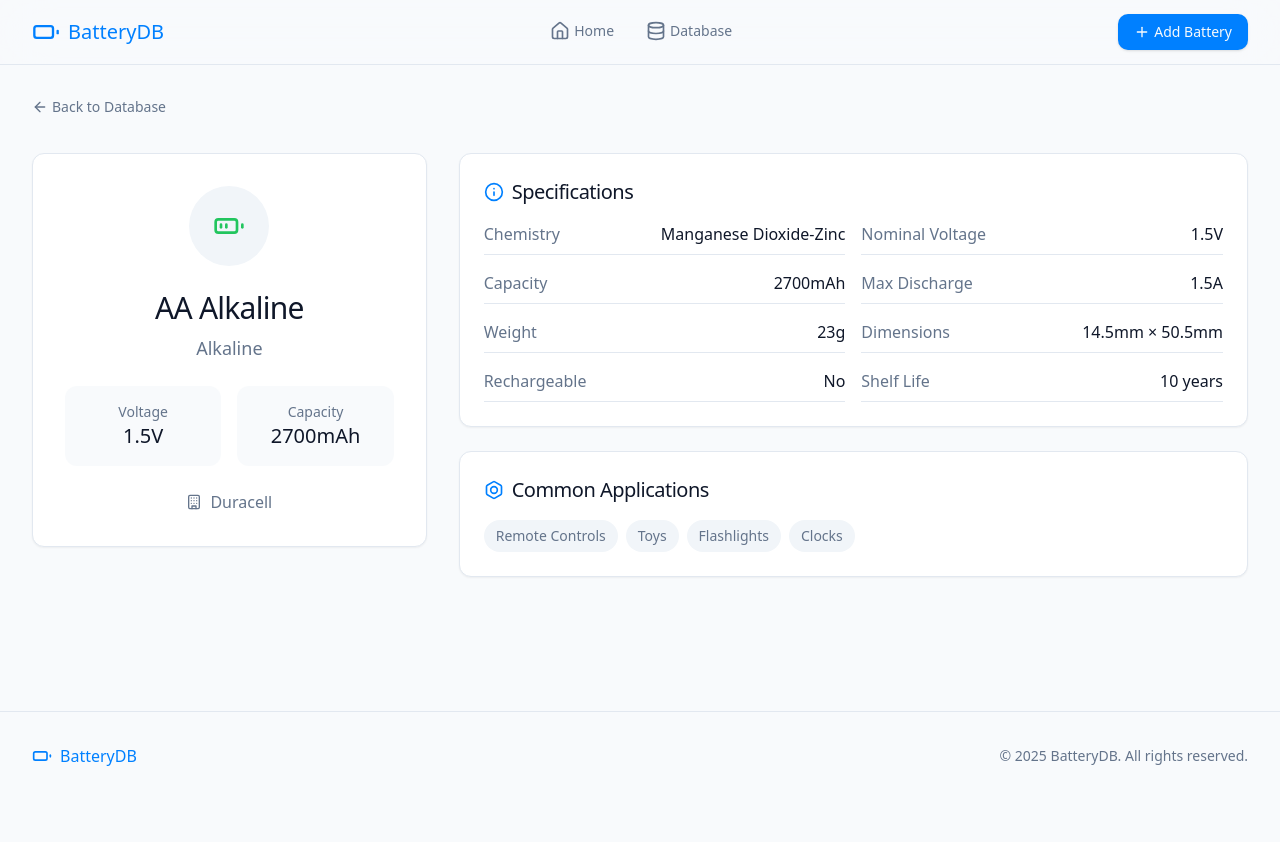
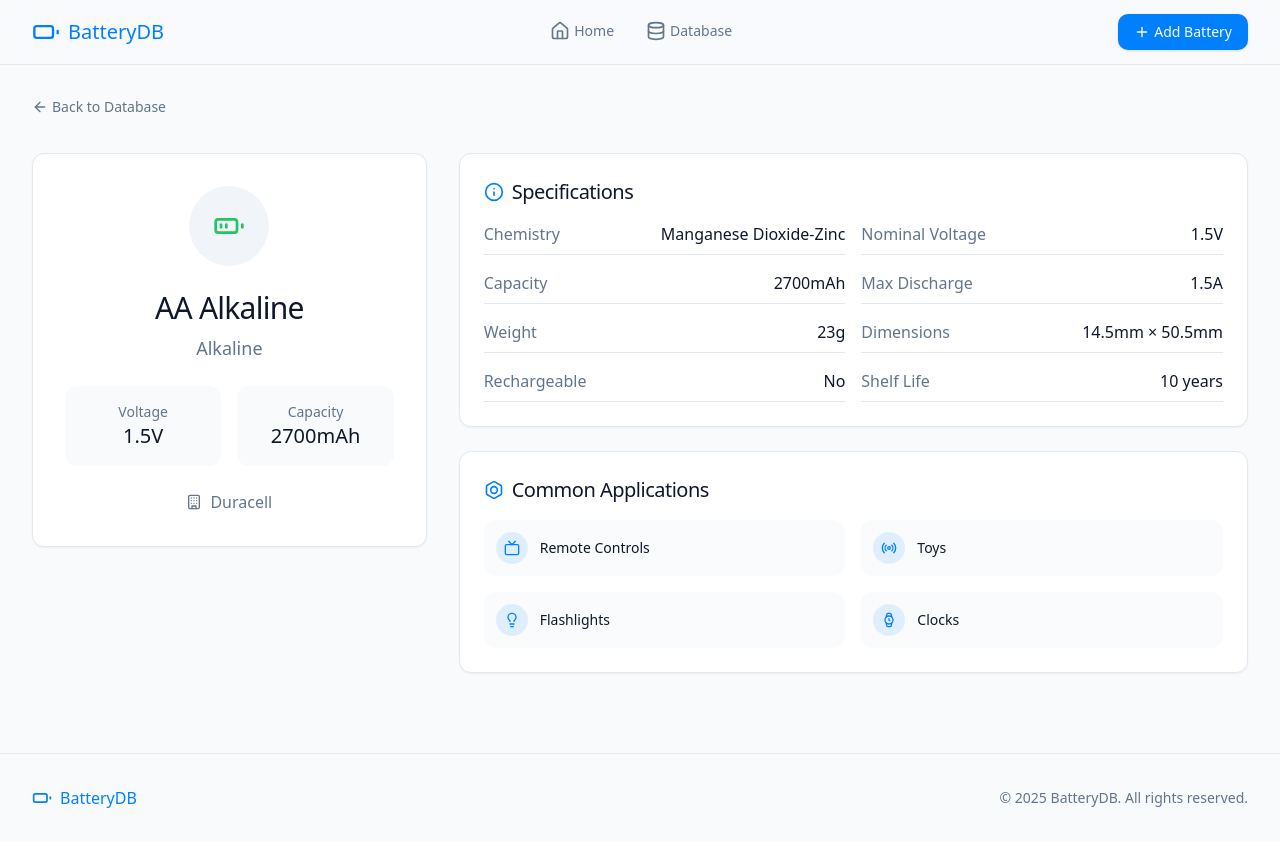
Before and after one commit to abdeoul/battery-keeper-db, a React (Vite) app: page /battery/1 in a window 1280 px wide. Before the commit the page ends 800 px from the top, so only its background shows below. Built offline with nearby package versions, Linux system fonts and the light colour scheme.

Commit message:
Add common application function
This commit adds a function for common application.

```diff
--- a/src/pages/BatteryDetail.tsx
+++ b/src/pages/BatteryDetail.tsx
@@ -1,7 +1,7 @@
 
 import React from 'react';
 import { useParams, Link } from 'react-router-dom';
-import { ArrowLeft, Battery, BatteryFull, BatteryLow, BatteryMedium, Bolt, Building, Info } from 'lucide-react';
+import { ArrowLeft, Battery, BatteryFull, BatteryLow, BatteryMedium, Bolt, Building, Info, Smartphone, Tv, Watch, Camera, Lightbulb, Radio, Car } from 'lucide-react';
 import Header from '@/components/Header';
 import { BatteryType } from '@/components/BatteryCard';
 
@@ -64,6 +64,32 @@ const BATTERY_APPLICATIONS: Record<string, string[]> = {
   '4': ['Remote Controls', 'Toys', 'Digital Cameras', 'Wireless Peripherals'],
   '5': ['High-Drain Devices', 'Flashlights', 'Radio Receivers', 'Toys'],
   '6': ['Electric Vehicles', 'Power Banks', 'Power Tools', 'E-bikes']
+};
+
+// Map applications to appropriate icons
+const APPLICATION_ICONS: Record<string, React.ReactNode> = {
+  'Remote Controls': <Tv className="h-4 w-4" />,
+  'Toys': <Radio className="h-4 w-4" />,
+  'Flashlights': <Lightbulb className="h-4 w-4" />,
+  'Clocks': <Watch className="h-4 w-4" />,
+  'Laptop Battery Packs': <Smartphone className="h-4 w-4" />,
+  'Power Tools': <Bolt className="h-4 w-4" />,
+  'Electric Vehicles': <Car className="h-4 w-4" />,
+  'Watches': <Watch className="h-4 w-4" />,
+  'Calculators': <Smartphone className="h-4 w-4" />,
+  'Car Key Fobs': <Car className="h-4 w-4" />,
+  'Medical Devices': <Info className="h-4 w-4" />,
+  'Digital Cameras': <Camera className="h-4 w-4" />,
+  'Wireless Peripherals': <Radio className="h-4 w-4" />,
+  'High-Drain Devices': <Bolt className="h-4 w-4" />,
+  'Radio Receivers': <Radio className="h-4 w-4" />,
+  'Power Banks': <Battery className="h-4 w-4" />,
+  'E-bikes': <Car className="h-4 w-4" />
+};
+
+// Function to get icon for application
+const getApplicationIcon = (application: string) => {
+  return APPLICATION_ICONS[application] || <Info className="h-4 w-4" />;
 };
 
 const BATTERY_SPECIFICATIONS: Record<string, Record<string, string | number>> = {
@@ -227,14 +253,17 @@ const BatteryDetail = () => {
                   <Bolt className="h-5 w-5 text-primary mr-2" />
                   <h2 className="text-xl font-medium">Common Applications</h2>
                 </div>
-                <div className="flex flex-wrap gap-2">
+                <div className="grid grid-cols-1 md:grid-cols-2 gap-4">
                   {applications.map((app) => (
-                    <span
+                    <div
                       key={app}
-                      className="px-3 py-1.5 bg-muted text-muted-foreground rounded-full text-sm"
+                      className="flex items-center p-3 bg-muted/40 rounded-lg hover:bg-muted/60 transition-colors"
                     >
-                      {app}
-                    </span>
+                      <div className="mr-3 p-2 rounded-full bg-primary/10 text-primary">
+                        {getApplicationIcon(app)}
+                      </div>
+                      <span className="text-sm font-medium">{app}</span>
+                    </div>
                   ))}
                 </div>
               </div>
```
